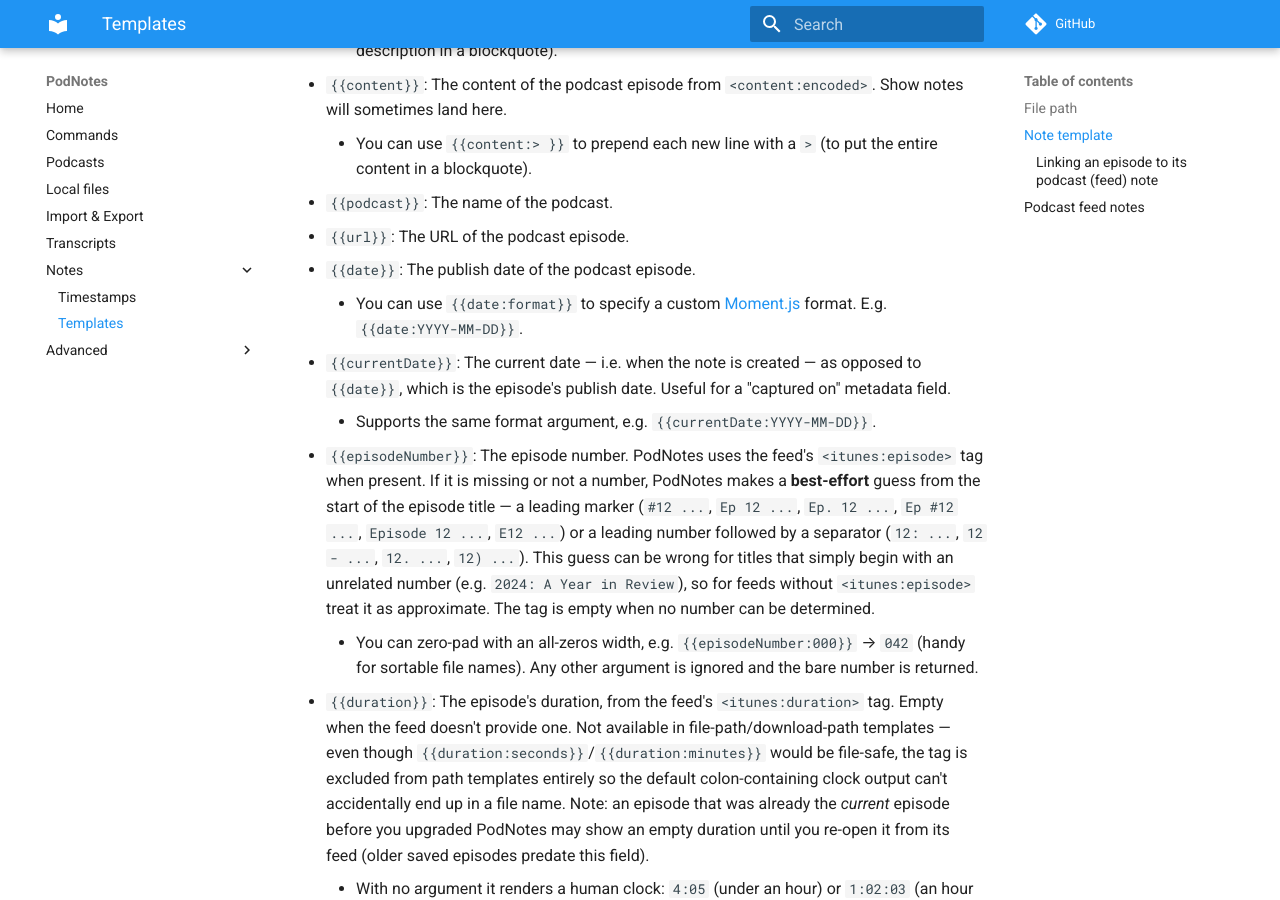
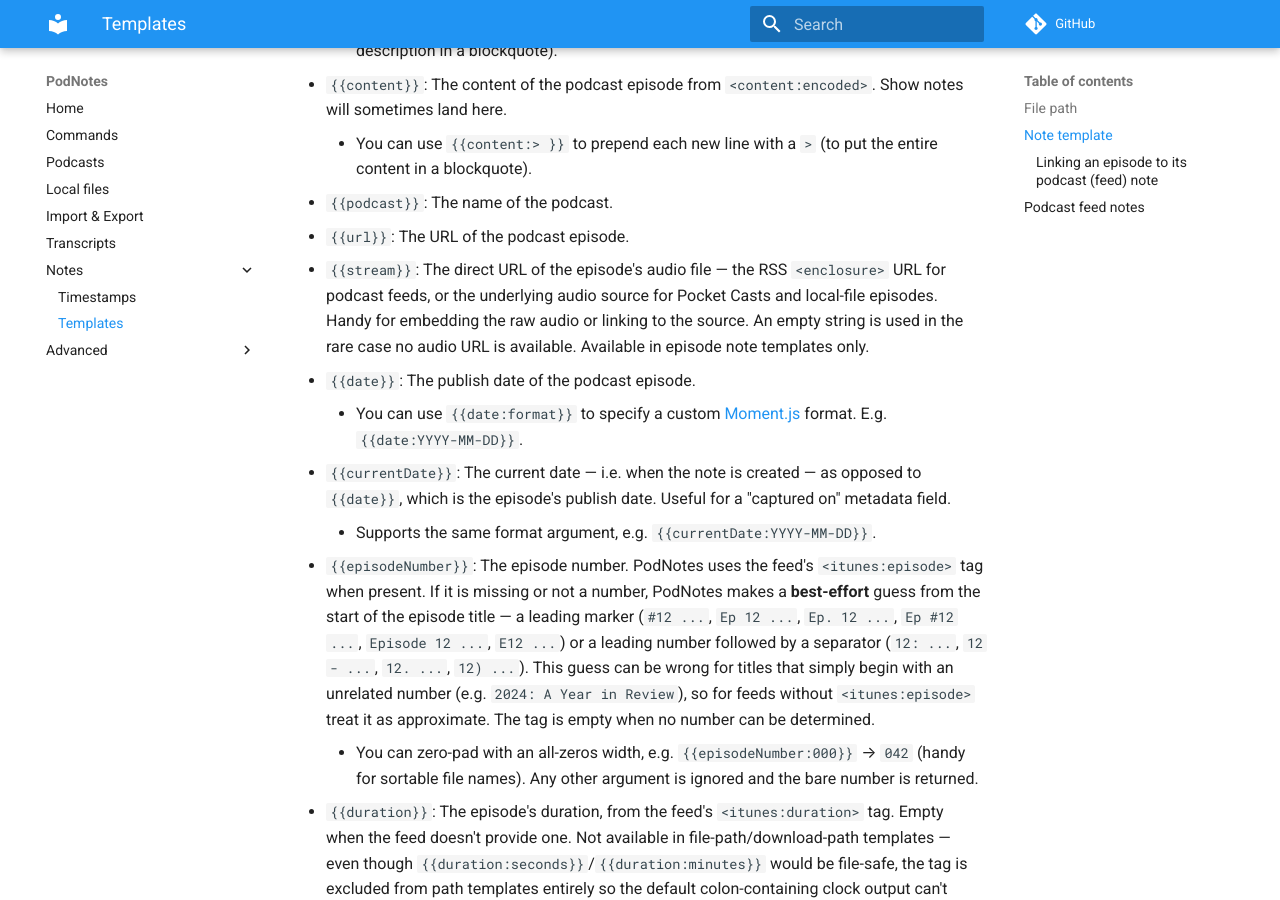
Before and after one commit to chhoumann/PodNotes, an MkDocs documentation site: the page built from docs/docs/templates.md, in a window 1280 px wide and 900 px high, scrolled down 1261 px. Built offline with MkDocs 1.6.1 and Material for MkDocs 9.7.7, drawn with Linux system fonts in a browser that asks for light colours; comment, search, counter and statistics services are not loaded.

Commit message:
docs(templates): document the {{stream}} note template tag (#120, #121) (#196)
The {{stream}} tag was implemented in 208e783 (#120) but never documented.
Add it to the note-template tag list, noting that it resolves to the
episode's audio source URL and is exposed only in episode note templates
(not in file-path, download-path, transcript, or feed-note templates).

Ports the genuinely-missing documentation from #121. The tag itself is
already on master (208e783); that PR's `?? ""` guard is redundant
(episode.streamUrl is a required string, never null/undefined), and its
settings-placeholder edit would not compile (a trailing comma made the
added lines a second argument to setPlaceholder(), failing strict
typecheck with TS2554), so only the docs are carried over here.

Co-authored-by: João <monteiro.joao.ps@gmail.com>

```diff
--- a/docs/docs/templates.md
+++ b/docs/docs/templates.md
@@ -29,6 +29,7 @@ This template will be used to create the note text. You can use the following sy
 
 - `{{podcast}}`: The name of the podcast.
 - `{{url}}`: The URL of the podcast episode.
+- `{{stream}}`: The direct URL of the episode's audio file — the RSS `<enclosure>` URL for podcast feeds, or the underlying audio source for Pocket Casts and local-file episodes. Handy for embedding the raw audio or linking to the source. An empty string is used in the rare case no audio URL is available. Available in episode note templates only.
 - `{{date}}`: The publish date of the podcast episode.
 	- You can use `{{date:format}}` to specify a custom [Moment.js](https://momentjs.com) format. E.g. `{{date:YYYY-MM-DD}}`.
 - `{{currentDate}}`: The current date — i.e. when the note is created — as opposed to `{{date}}`, which is the episode's publish date. Useful for a "captured on" metadata field.
```
